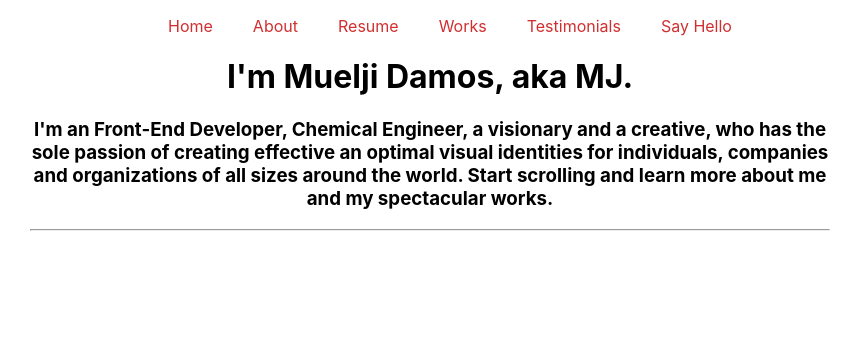
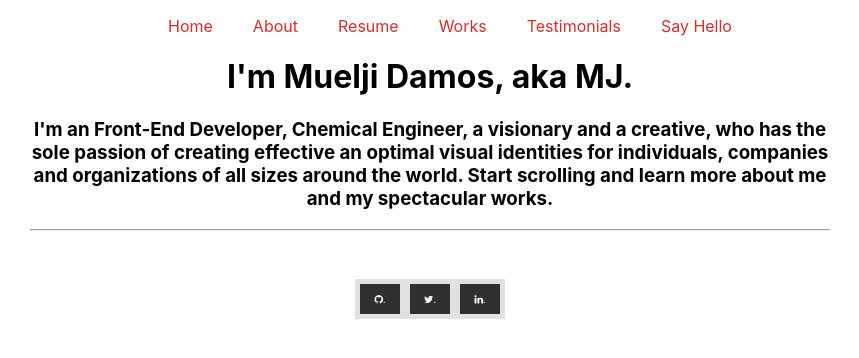
Before and after one commit to Muelji/myportfoliowebsite, a React (Create React App) app: page / in a window 1280 px wide. Shown: the top 358 px of the page, without its empty margins (210-1069 px from the left). Built offline with nearby package versions, Linux system fonts and the light colour scheme.

Commit message:
faet: added the navbar

```diff
--- a/src/Components/NavBar.css
+++ b/src/Components/NavBar.css
@@ -1,3 +1,5 @@
+@import url("https://cdnjs.cloudflare.com/ajax/libs/font-awesome/4.7.0/css/font-awesome.min.css");
+
 li{
     display: inline;
     color: rgb(209, 47, 47);
@@ -16,3 +18,27 @@ text-align: center;
     height: 700px;
     text-align: center;
 }
+
+
+.fa{padding: 10px;
+    font-size: 10px;
+    width: 20px;
+    text-align: center;
+    text-decoration: none;}
+
+.fa-github{
+    border: 5px solid rgb(223, 226, 223);
+background: rgb(49, 48, 49);
+color: white ;
+
+}
+.fa-twitter{
+    border: 5px solid rgb(223, 226, 223);
+    background: rgb(49, 48, 49);
+    color: white ;
+}
+.fa-linkedin{
+    border: 5px solid rgb(223, 226, 223);
+    background: rgb(49, 48, 49);
+    color: white ;
+}
--- a/src/Components/NavBar.jsx
+++ b/src/Components/NavBar.jsx
@@ -2,7 +2,7 @@ import React from 'react'
 import "./NavBar.css"
 function NavBar() {
   return (
-    <div>
+    <div className='navdiv'>
 <div class="div1">
         <nav class="navbar">
            <ul>
@@ -25,10 +25,11 @@ function NavBar() {
 
                     <hr/> <br/> <br/>
 
-            <div>
+            <div className='div2i'>
 
-
-
+               <a href="https://www.github.com/muelji" className="fa fa-github">.</a>
+                <a href="https://www.twitter.com" className="fa fa-twitter">.</a>
+                <a href="https://wwww.instagram.com" className="fa fa-linkedin">.</a>
 
             </div>
 
```
